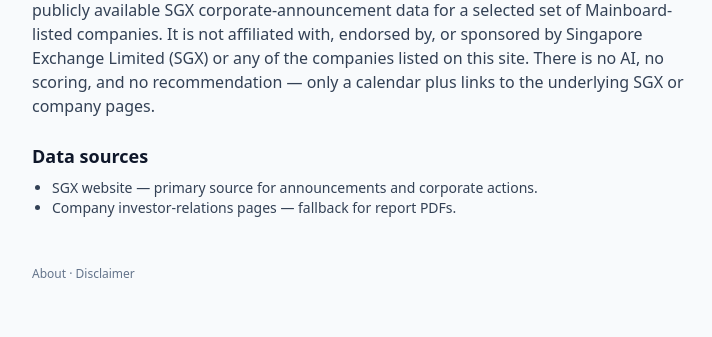
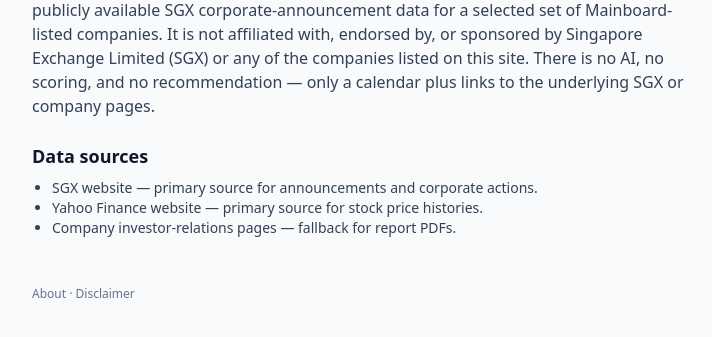
Before and after one commit to maxloopinmok/sgdr-pa, a Django app: page /about/ in a window 1280 px wide. Shown: the part 139-476 px from the top of the page, without its empty margins (48-760 px from the left). Run offline with Django 5.2, Linux system fonts and the light colour scheme; some libraries are stand-ins or nearby versions.

Commit message:
committing latest about.html

```diff
--- a/templates/about.html
+++ b/templates/about.html
@@ -16,6 +16,7 @@
   <h2 class="mt-6 text-lg font-semibold">Data sources</h2>
   <ul class="mt-2 list-disc pl-5 text-sm text-slate-700">
     <li>SGX website — primary source for announcements and corporate actions.</li>
+    <li>Yahoo Finance website — primary source for stock price histories.</li>
     <li>Company investor-relations pages — fallback for report PDFs.</li>
   </ul>
 </article>
```
